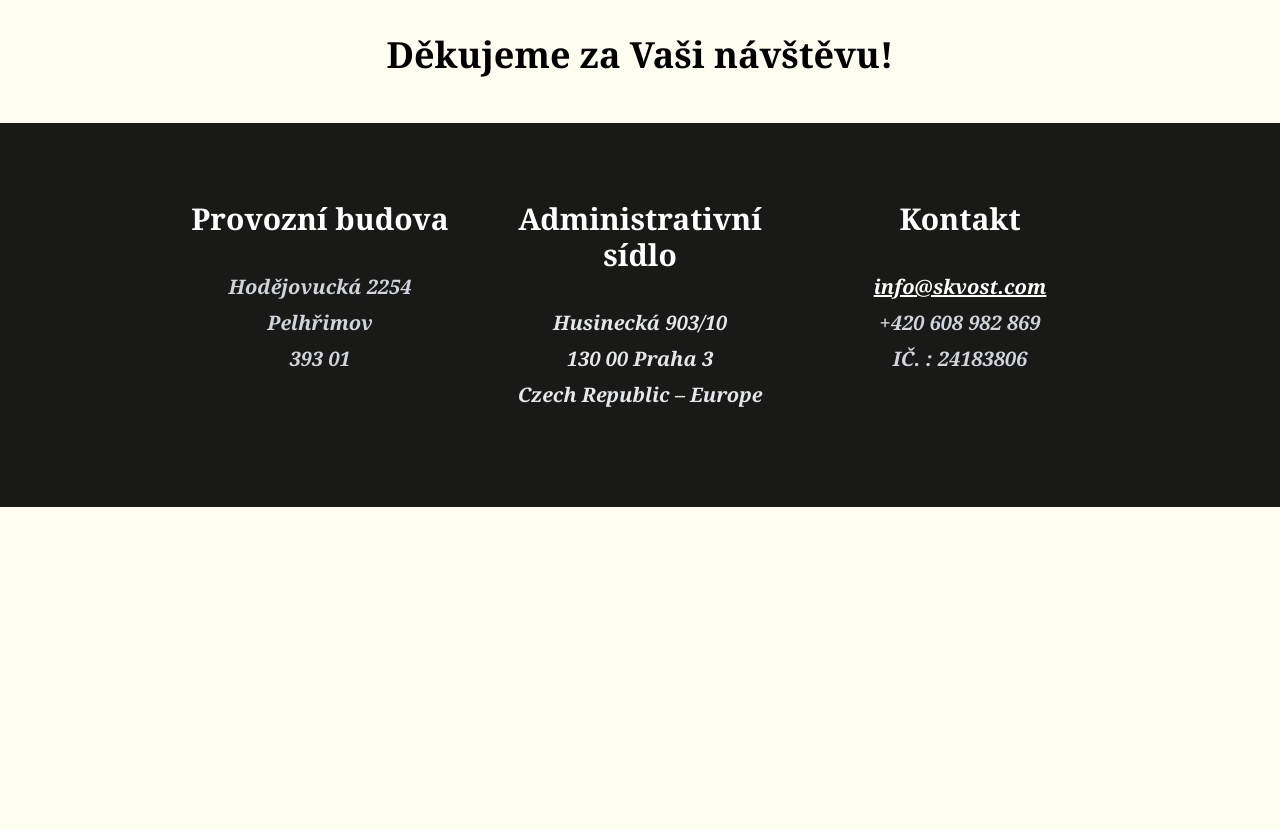
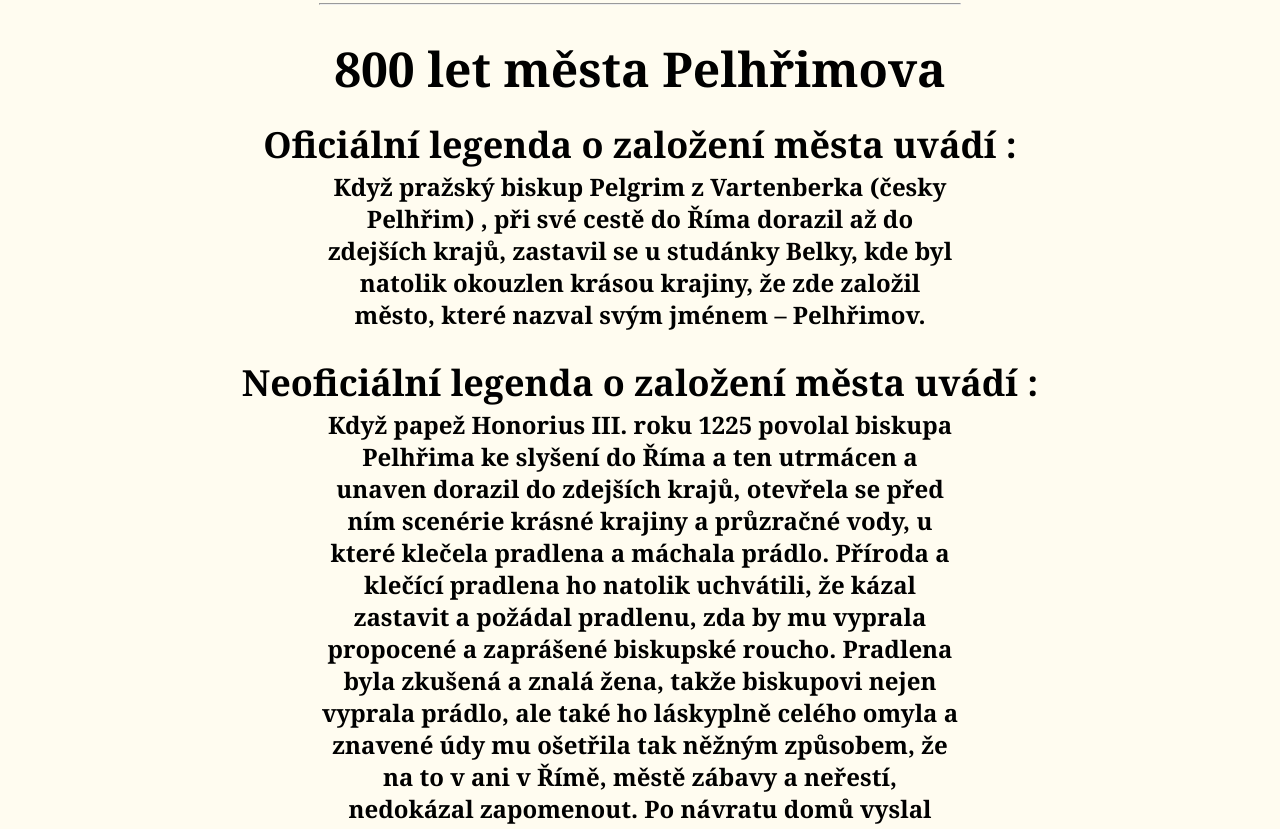
Before and after one commit to Dass33/in-museum, a website: page index.html in a window 1280 px wide. Shown: the part 4464-5293 px from the top of the page. Before the commit the page ends 4971 px from the top, so only its background shows below. Drawn offline with Linux system fonts and the light colour scheme.

Commit message:
add 800 years of pelhrimove text

```diff
--- a/index.html
+++ b/index.html
@@ -100,6 +100,55 @@
         </ol>
     </div>
 
+    <hr class="w-1/2 mt-8">
+
+    <div class="text-center mt-8 lg:mt-10">
+        <h2 class="mx-4 mb-4 lg:mb-8 text-4xl sm:text-5xl">800 let města Pelhřimova </h2>
+        <div class="mt-2 ">
+            <h3 class="text-3xl sm:text-4xl" style="margin: 0">Oficiální legenda o založení města uvádí :
+            </h3>
+
+            <p class="sm:w-4/5 md:w-2/3 xl:w-1/2 text-xl md:text-2xl px-3" style="margin: 6px auto 0 auto">Když
+                pražský
+                biskup Pelgrim
+                z Vartenberka
+                (česky Pelhřim) , při své cestě do Říma dorazil až do zdejších krajů, zastavil se u studánky Belky, kde
+                byl
+                natolik okouzlen krásou krajiny, že zde založil město, které nazval svým jménem – Pelhřimov.</p>
+        </div>
+
+        <div class="mt-2 ">
+            <h3 class="text-3xl sm:text-4xl" style="margin: 2rem 0 0 0">Neoficiální legenda o založení města uvádí :
+            </h3>
+
+            <p class="sm:w-4/5 md:w-2/3 xl:w-1/2 text-xl md:text-2xl px-3" style="margin: 6px auto 0 auto">
+                Když papež
+                Honorius III. roku 1225
+                povolal
+                biskupa Pelhřima ke slyšení do Říma a ten utrmácen a unaven dorazil do zdejších krajů, otevřela se před
+                ním
+                scenérie krásné krajiny a průzračné vody, u které klečela pradlena a máchala prádlo. Příroda a klečící
+                pradlena
+                ho natolik uchvátili, že kázal zastavit a požádal pradlenu, zda by mu vyprala propocené a zaprášené
+                biskupské
+                roucho. Pradlena byla zkušená a znalá žena, takže biskupovi nejen vyprala prádlo, ale také ho láskyplně
+                celého
+                omyla a znavené údy mu ošetřila tak něžným způsobem, že na to v ani v Římě, městě zábavy a neřestí,
+                nedokázal
+                zapomenout.
+                Po návratu domů vyslal proto v roce 1225 poselstvo, aby v místě jeho nezapomenutelné zastávky založili a
+                vybudovali nové osídlení. Ona pradlena porodila celkem 16 dětí, z nich jedeno, chlapec, byl více než
+                náhodně
+                podobný biskupovi Pelhřimovi. Když dospěl, stal se prvním rychtářem obce , dnes nazývané město
+                Pelhřimov.
+
+                Kouzlo obou legend spočívá v tom, že ani jednu z nich nelze věrohodně doložit, takže záleží jen a jen na
+                vás,
+                kterou z nich si vyberete. Já už jsem si vybral.</p>
+        </div>
+    </div>
+    <p class="text-center ml-[40%]">Jiří Dvořák</p>
+
     <h2 class="text-center mx-4 my-8 lg:mt-16 lg:mb-12 text-2xl sm:text-3xl lg:text-4xl">Děkujeme za Vaši návštěvu!
     </h2>
 
```
Also changed, not shown: dist/styles.css, src/styles.css (indentation only). Lines whose indentation alone changed are shown as unchanged.
